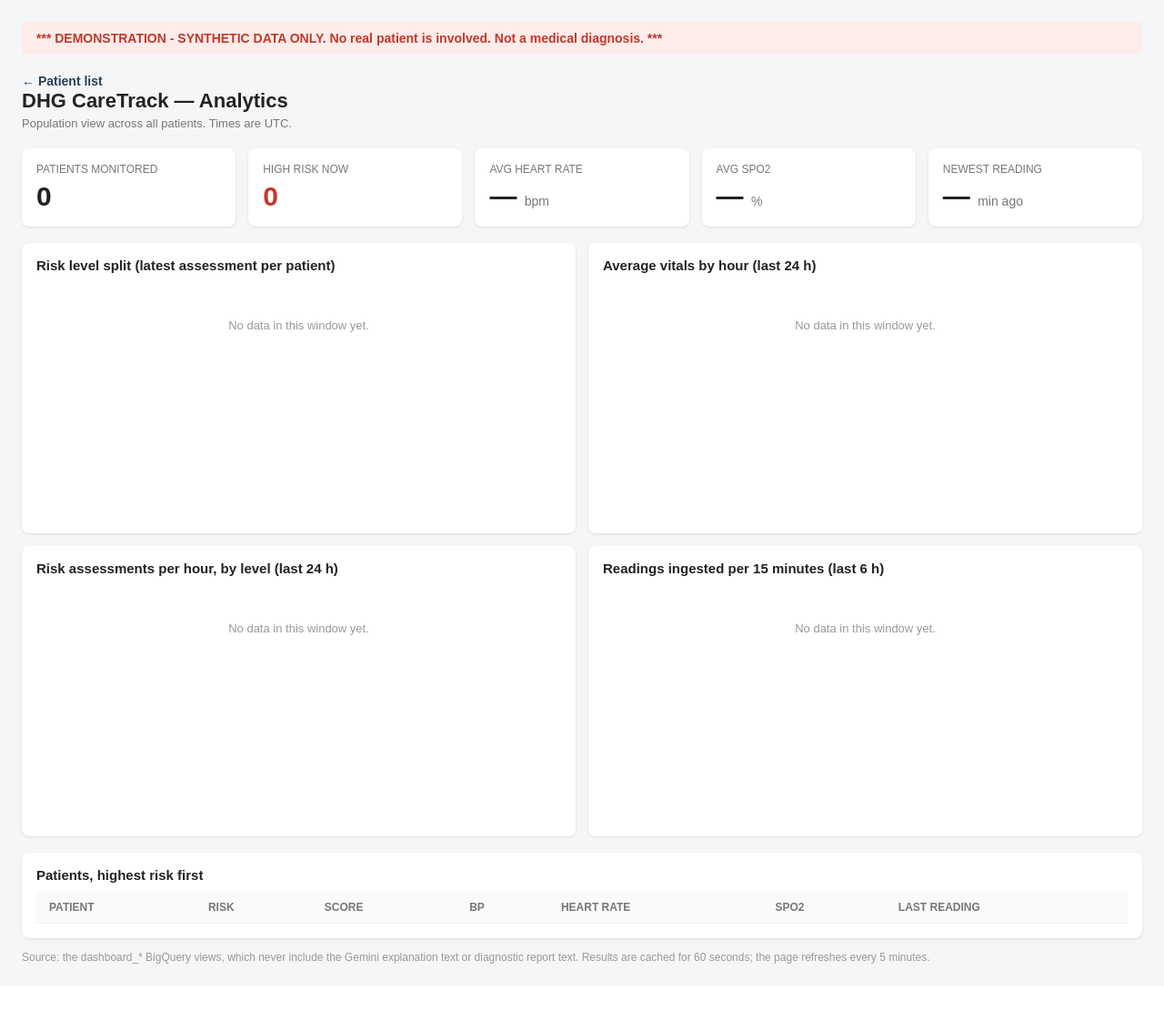
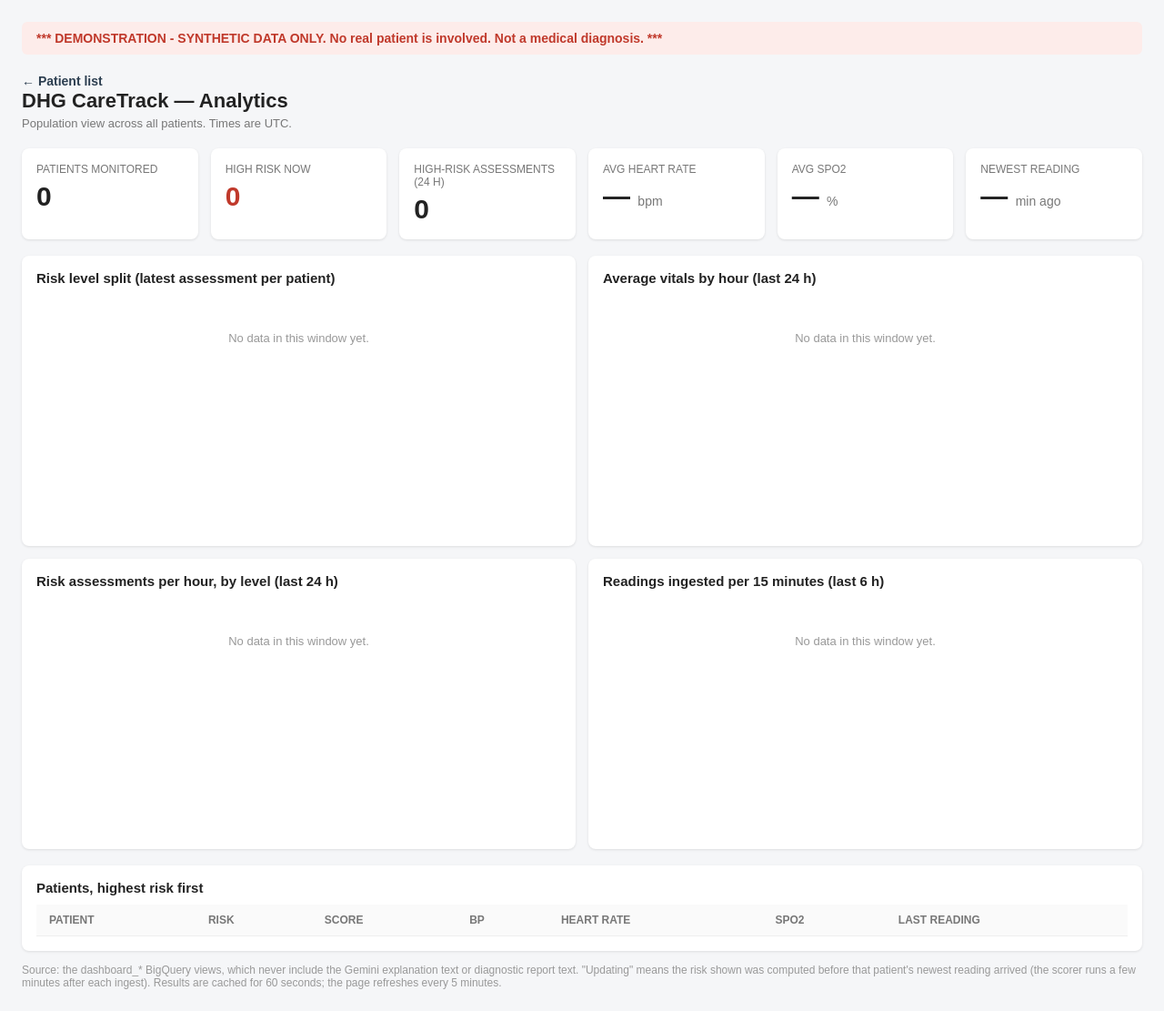
Before and after one commit to bikram-singh/dhg-clinical-insights-demo, a FastAPI app: page /analytics in a window 1280 px wide. Shown: the whole page at 91% size. Before the commit the page ends 1059 px from the top, so only its background shows below. Run offline with FastAPI, Linux system fonts and the light colour scheme; lists and menus that the app fills with data are empty.

Commit message:
Analytics: flag assessments older than the latest reading, add 24h high-risk card, dated axis labels; note binary risk scores

```diff
--- a/portal/backend/main.py
+++ b/portal/backend/main.py
@@ -132,7 +132,7 @@
     return _rows(f"""
         SELECT patient_id, last_reading_at, minutes_since_last_reading,
                heart_rate, spo2, bp_systolic, bp_diastolic,
-               ml_risk_score, risk_level
+               ml_risk_score, risk_level, assessed_at
         FROM `{PROJECT_ID}.{BQ_DATASET}.dashboard_patient_snapshot`
         ORDER BY ml_risk_score DESC, patient_id
     """)
@@ -176,6 +176,16 @@
     return ts.astimezone(timezone.utc).strftime(fmt) if ts else ""
 
 
+def _hour_labels(stamps):
+    """Hour labels; the first one and each midnight carry the date, so a
+    24-hour axis doesn't show the same clock time at both ends."""
+    labels = []
+    for i, ts in enumerate(stamps):
+        utc = ts.astimezone(timezone.utc)
+        labels.append(utc.strftime("%d %b %H:%M") if i == 0 or utc.hour == 0 else utc.strftime("%H:%M"))
+    return labels
+
+
 def _r(value, digits=1):
     return round(value, digits) if value is not None else None
 
@@ -197,6 +207,7 @@
     kpis = {
         "patients": len(snapshot),
         "high_risk": sum(1 for p in snapshot if p.get("risk_level") == "high"),
+        "high_24h": sum(r["n"] for r in risk_hourly if r["risk_level"] == "high"),
         "avg_hr": _r(_avg(snapshot, "heart_rate")),
         "avg_spo2": _r(_avg(snapshot, "spo2")),
         "freshest_min": min(ages) if ages else None,
@@ -205,8 +216,15 @@
     patients = []
     for p in snapshot:
         sys_, dia = p.get("bp_systolic"), p.get("bp_diastolic")
+        assessed, read = p.get("assessed_at"), p.get("last_reading_at")
         patients.append({
             **p,
+            # The risk shown was computed before this patient's newest reading
+            # arrived (the scorer runs a few minutes after each ingest).
+            "assessment_pending": bool(
+                p.get("risk_level") is not None and assessed is not None
+                and read is not None and assessed < read
+            ),
             "bp": f"{round(sys_)}/{round(dia)}" if sys_ is not None and dia is not None else "—",
             "last_reading_label": _label(p.get("last_reading_at")),
         })
@@ -214,7 +232,7 @@
     hours = sorted({r["hour"] for r in risk_hourly})
     charts = {
         "vitals": {
-            "labels": [_label(v["hour"], "%H:%M") for v in vitals],
+            "labels": _hour_labels([v["hour"] for v in vitals]),
             "heart_rate": [_r(v["heart_rate"]) for v in vitals],
             "bp_systolic": [_r(v["bp_systolic"]) for v in vitals],
             "spo2": [_r(v["spo2"]) for v in vitals],
@@ -225,7 +243,7 @@
             "colors": [RISK_COLORS[lv] for lv in levels],
         },
         "risk_by_hour": {
-            "labels": [_label(h, "%H:%M") for h in hours],
+            "labels": _hour_labels(hours),
             "datasets": [
                 {
                     "label": lv,
--- a/portal/backend/templates/analytics.html
+++ b/portal/backend/templates/analytics.html
@@ -15,7 +15,7 @@
     .sub { color: #777; font-size: 13px; margin-bottom: 20px; }
     a.nav { color: #2c3e50; font-weight: bold; text-decoration: none; font-size: 14px; }
     a.nav:hover { text-decoration: underline; }
-    .kpis { display: grid; grid-template-columns: repeat(5, 1fr); gap: 14px; margin-bottom: 18px; }
+    .kpis { display: grid; grid-template-columns: repeat(6, 1fr); gap: 14px; margin-bottom: 18px; }
     .kpi { background: white; border-radius: 8px; padding: 16px; box-shadow: 0 1px 3px rgba(0,0,0,0.1); }
     .kpi .label { font-size: 12px; text-transform: uppercase; color: #777; }
     .kpi .value { font-size: 30px; font-weight: bold; margin-top: 6px; }
@@ -29,6 +29,7 @@
     th, td { text-align: left; padding: 10px 14px; border-bottom: 1px solid #eee; font-size: 14px; }
     th { background: #fafafa; font-size: 12px; text-transform: uppercase; color: #777; }
     .badge { display: inline-block; padding: 3px 10px; border-radius: 12px; font-size: 12px; font-weight: bold; color: white; }
+    .pending { color: #999; font-size: 11px; margin-left: 6px; font-style: italic; }
     .foot { color: #999; font-size: 12px; margin-top: 14px; }
     @media (max-width: 900px) { .kpis { grid-template-columns: repeat(2, 1fr); } .grid { grid-template-columns: 1fr; } }
   </style>
@@ -43,6 +44,8 @@
     <div class="kpi"><div class="label">Patients monitored</div><div class="value">{{ kpis.patients }}</div></div>
     <div class="kpi"><div class="label">High risk now</div>
       <div class="value" style="color: {{ risk_colors.high }};">{{ kpis.high_risk }}</div></div>
+    <div class="kpi"><div class="label">High-risk assessments (24 h)</div>
+      <div class="value">{{ kpis.high_24h }}</div></div>
     <div class="kpi"><div class="label">Avg heart rate</div>
       <div class="value">{{ kpis.avg_hr if kpis.avg_hr is not none else "—" }} <span class="unit">bpm</span></div></div>
     <div class="kpi"><div class="label">Avg SpO2</div>
@@ -75,6 +78,7 @@
         <td>
           {% if p.risk_level %}
             <span class="badge" style="background: {{ risk_colors.get(p.risk_level, '#888') }};">{{ p.risk_level.upper() }}</span>
+            {% if p.assessment_pending %}<span class="pending" title="Risk was computed before this patient's newest reading arrived">updating</span>{% endif %}
           {% else %}<span style="color:#999;">not yet assessed</span>{% endif %}
         </td>
         <td>{{ "%.2f"|format(p.ml_risk_score) if p.ml_risk_score is not none else "—" }}</td>
@@ -89,7 +93,7 @@
 
   <div class="foot">
     Source: the dashboard_* BigQuery views, which never include the Gemini explanation text
-    or diagnostic report text. Results are cached for 60 seconds; the page refreshes every 5 minutes.
+    or diagnostic report text. "Updating" means the risk shown was computed before that patient's newest reading arrived (the scorer runs a few minutes after each ingest). Results are cached for 60 seconds; the page refreshes every 5 minutes.
   </div>
 
   <script>
```
Also changed, not shown: docs/dashboard.md (+4 -1 lines), docs/known-deviations.md (+6 -1 lines), 1 other file.
